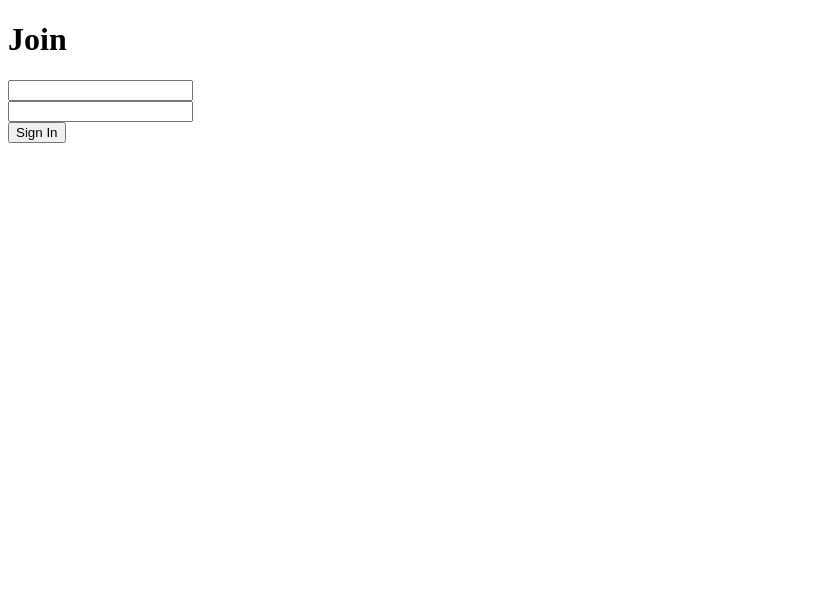
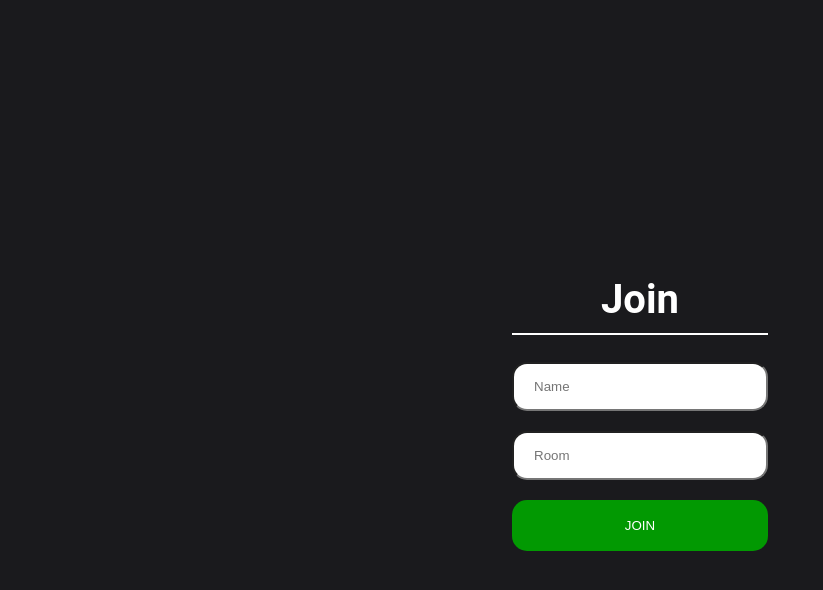
Before and after one commit to arjun-khanduri/rt-chat-app, a React (Create React App) app in the folder client/: page / in a window 1280 px wide. Shown: the top 590 px of the page, without its empty margins (0-823 px from the left). Built offline with nearby package versions, Linux system fonts and the light colour scheme.

Commit message:
Styled Join Page

```diff
--- a/client/src/components/Join/Join.css
+++ b/client/src/components/Join/Join.css
@@ -0,0 +1,74 @@
+html, body {
+    font-family: 'Roboto', sans-serif;
+    padding: 0;
+    margin: 0;
+}
+
+#root {
+    height: 100vh;
+}
+
+* {
+    box-sizing: border-box;
+}
+
+.joinOuterContainer {
+    display: flex;
+    justify-content: center;
+    text-align: center;
+    height: 100vh;
+    align-items: center;
+    background-color: #1A1A1D;
+}
+
+.joinInnerContainer {
+    width: 20%;
+}
+
+.joinInput {
+    border-radius: 15px;
+    padding: 15px 20px;
+    width: 100%;
+}
+
+.heading {
+    color: white;
+    font-size: 2.5em;
+    padding-bottom: 10px;
+    border-bottom: 2px solid white;
+}
+
+.button {
+    color: #fff;
+    text-transform: uppercase;
+    text-decoration: none;
+    background: rgb(2, 153, 2);
+    padding: 18px;
+    border-radius: 15px;
+    display: inline-block;
+    border: none;
+    width: 100%;
+}
+
+.mt-20 {
+    margin-top: 20px;
+}
+
+@media (min-width: 320px) and (max-width: 480px) {
+    .joinOuterContainer {
+        height: 100%;
+    }
+    .joinInnerContainer {
+        width: 90%;
+    }
+}
+
+button:focus {
+    outline: 2;
+}
+
+button:hover{
+    color: black;
+    background: #2979FF;
+    transition: 0.3s;
+}
--- a/client/src/components/Join/Join.js
+++ b/client/src/components/Join/Join.js
@@ -4,18 +4,17 @@ import { Link } from 'react-router-dom';
 import './Join.css';
 
 const Join = () => {
-    const { name, setName } = useState('');
-    const { room, setRoom } = useState('');
+    const [ name, setName ] = useState('');
+    const [ room, setRoom ] = useState('');
     return (
         <div className='joinOuterContainer'>
             <div className='joinInnerContainer'>
                 <h1 className='heading'>Join</h1>
-                <div><input placeholder='' className='joinInput' type='text' onChange={(event) => setName(event.target.value)}/></div>
-                <div><input placeholder='' className='joinInput mt-20' type='text' onChange={(event) => setRoom(event.target.value)}/></div>
-                <Link onClick={(event) => (!name || !room) ? event.preventDefault : null} to={`/chat?{name}&room={room}`}>
-                    <button className='button mt-20' type='submit'>Sign In</button>
+                <div><input placeholder='Name' className='joinInput' type='text' onChange={(event) => setName(event.target.value)}/></div>
+                <div><input placeholder='Room' className='joinInput mt-20' type='text' onChange={(event) => setRoom(event.target.value)}/></div>
+                <Link onClick={event => (!name || !room) ? event.preventDefault() : null} to={`/chat?${name}&room=${room}`}>
+                    <button className='button mt-20' type='submit'>Join</button>
                 </Link>
-
             </div>
         </div>
     )
```
